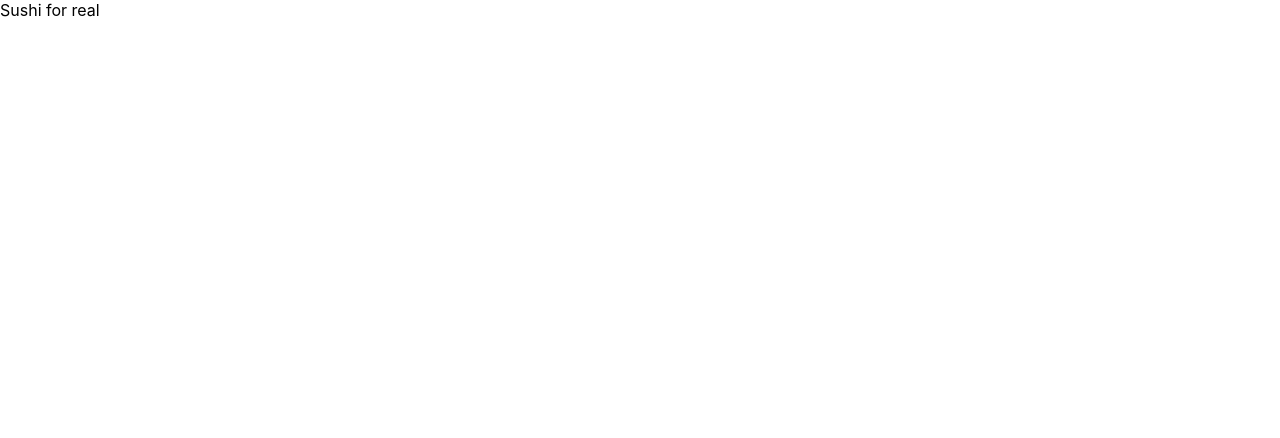
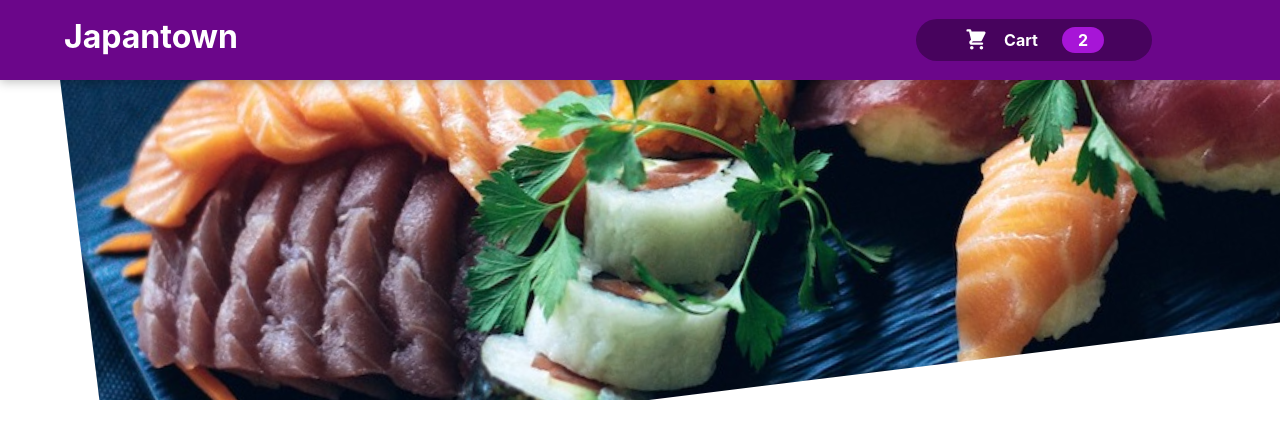
Before and after one commit to YouNone/Sushi-app, a React (Create React App) app: page / in a window 1280 px wide. Shown: the top 438 px of the page. Built offline with nearby package versions, Linux system fonts and the light colour scheme.

Commit message:
added Header, HeaderCartButton markup

```diff
--- a/src/App.js
+++ b/src/App.js
@@ -1,5 +1,11 @@
+import Header from "./components/Layout/Header/Header";
+
 function App() {
-  return <div className="App">Sushi for real</div>;
+  return (
+    <div className="App">
+      <Header></Header>
+    </div>
+  );
 }
 
 export default App;
--- /dev/null
+++ b/src/assets/CartIcon.js
@@ -0,0 +1,13 @@
+const CartIcon = () => {
+  return (
+    <svg
+      xmlns="http://www.w3.org/2000/svg"
+      viewBox="0 0 20 20"
+      fill="currentColor"
+    >
+      <path d="M3 1a1 1 0 000 2h1.22l.305 1.222a.997.997 0 00.01.042l1.358 5.43-.893.892C3.74 11.846 4.632 14 6.414 14H15a1 1 0 000-2H6.414l1-1H14a1 1 0 00.894-.553l3-6A1 1 0 0017 3H6.28l-.31-1.243A1 1 0 005 1H3zM16 16.5a1.5 1.5 0 11-3 0 1.5 1.5 0 013 0zM6.5 18a1.5 1.5 0 100-3 1.5 1.5 0 000 3z" />
+    </svg>
+  );
+};
+
+export default CartIcon;
--- a/src/components/Layout/Header/Header.js
+++ b/src/components/Layout/Header/Header.js
@@ -1,4 +1,18 @@
+import React from "react";
+import headerImg from "../../../assets/sushi.jpg";
+import HeaderCartButton from "../HeaderCartButton/HeaderCartButton";
+import styles from "./Header.module.css";
 const Header = (props) => {
-  return <div>Header</div>;
+  return (
+    <React.Fragment>
+      <header className={styles.header}>
+        <h1 className={styles.name}>Japantown</h1>
+        <HeaderCartButton />
+      </header>
+      <div className={styles["main-image"]}>
+        <img src={headerImg} alt="sushi header"></img>
+      </div>
+    </React.Fragment>
+  );
 };
 export default Header;
--- a/src/components/Layout/Header/Header.module.css
+++ b/src/components/Layout/Header/Header.module.css
@@ -0,0 +1,33 @@
+.header {
+  position: fixed;
+  top: 0;
+  left: 0;
+  width: 100%;
+  height: 5rem;
+  background-color: #6b068a;
+  color: white;
+  display: flex;
+  justify-content: space-between;
+  align-items: center;
+  /* padding:  0 50px; */
+  box-shadow: 0 2px 10px rgba(0, 0, 0, 0.25);
+  z-index: 10;
+}
+.name {
+  margin-left: 5%;
+  margin-top: 14px;
+}
+
+.main-image {
+  width: 100%;
+  height: 25rem;
+  z-index: 0;
+  overflow: hidden;
+}
+
+.main-image img {
+  width: 120%;
+  height: 100%;
+  object-fit: cover;
+  transform: rotateZ(-7deg) translateY(-1rem) translateX(5rem);
+}
--- /dev/null
+++ b/src/components/Layout/HeaderCartButton/HeaderCartButton.js
@@ -0,0 +1,15 @@
+import CartIcon from "../../../assets/CartIcon.js";
+import styles from "./HeaderCartButton.module.css";
+
+const HeaderCartButton = (props) => {
+  return (
+    <button className={styles.button}>
+      <span className={styles.icon}>
+        <CartIcon />
+      </span>
+      <span>Cart</span>
+      <span className={styles.badge}>2</span>
+    </button>
+  );
+};
+export default HeaderCartButton;
--- /dev/null
+++ b/src/components/Layout/HeaderCartButton/HeaderCartButton.module.css
@@ -0,0 +1,60 @@
+.button {
+  cursor: pointer;
+  font: inherit;
+  border: none;
+  background-color: #47035d;
+  color: white;
+  padding: 0.5rem 3rem;
+  display: flex;
+  justify-content: space-around;
+  align-items: center;
+  border-radius: 25px;
+  font-weight: bold;
+  margin-right: 10%;
+}
+
+.button:hover,
+.button:active {
+  background-color: #2b0239;
+}
+
+.icon {
+  width: 1.5rem;
+  height: 1.5rem;
+  margin-right: 1rem;
+}
+
+.badge {
+  background-color: #a715d7;
+  padding: 0.2rem 1rem;
+  border-radius: 20px;
+  margin-left: 1.5rem;
+  font-weight: bold;
+}
+
+.button:hover .badge,
+.button:active .badge {
+  background-color: #6d0d8d;
+}
+
+.bump {
+  animation: bump 300ms ease-out;
+}
+
+@keyframes bump {
+  0% {
+    transform: scale(1);
+  }
+  10% {
+    transform: scale(0.9);
+  }
+  30% {
+    transform: scale(1.1);
+  }
+  50% {
+    transform: scale(1.15);
+  }
+  100% {
+    transform: scale(1);
+  }
+}
```
Also changed, not shown: src/assets/sushi.jpg (added).
